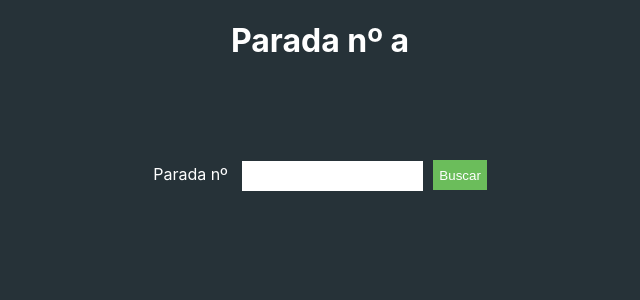
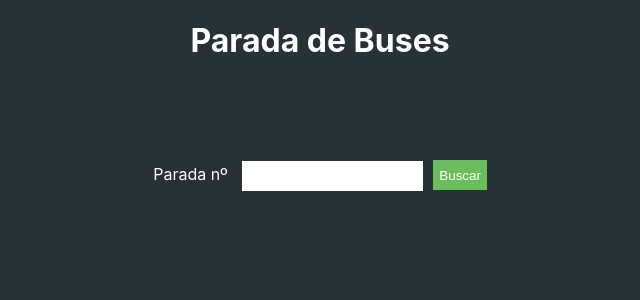
Before and after one commit to santi07a/ejercicio-parada-bus, a React (Create React App) app: page /parada in a window 1280 px wide. Shown: the top 300 px of the page, without its empty margins (320-960 px from the left). Built offline with nearby package versions, Linux system fonts and the light colour scheme; no server answers.

Commit message:
arreglado titular y borrado console.log

```diff
--- a/src/componentes/Display.js
+++ b/src/componentes/Display.js
@@ -8,7 +8,6 @@ import ParadaContext from "../Contexts/ParadaContext";
 const Display = () => {
   const { parada } = useContext(ParadaContext);
   const [posicion, setPosicion] = useState(0);
-  console.log(parada);
   useEffect(() => {
     if (parada.data.ibus.length > 0) {
       setInterval(() => {
--- a/src/componentes/Titular.js
+++ b/src/componentes/Titular.js
@@ -6,12 +6,10 @@ const Titular = () => {
   const { paradaBuscada, existeParada } = useContext(ParadaContext);
 
   return (
-    paradaBuscada === "a" && <h1>Parada de Buses</h1> +
-      (existeParada && existeParada.numberMatched === 1)
-      ? <h1>Parada nº {paradaBuscada}</h1>
-      : <h1>La parada {paradaBuscada} no existe</h1>
-
+    paradaBuscada === "a" ?
+      <h1>Parada de Buses</h1> :
+      ((existeParada && existeParada.numberMatched === 1) ?
+        <h1> Parada nº {paradaBuscada}</h1> : <h1>La parada {paradaBuscada} no existe</h1>)
   );
 };
-
 export default Titular;
```
